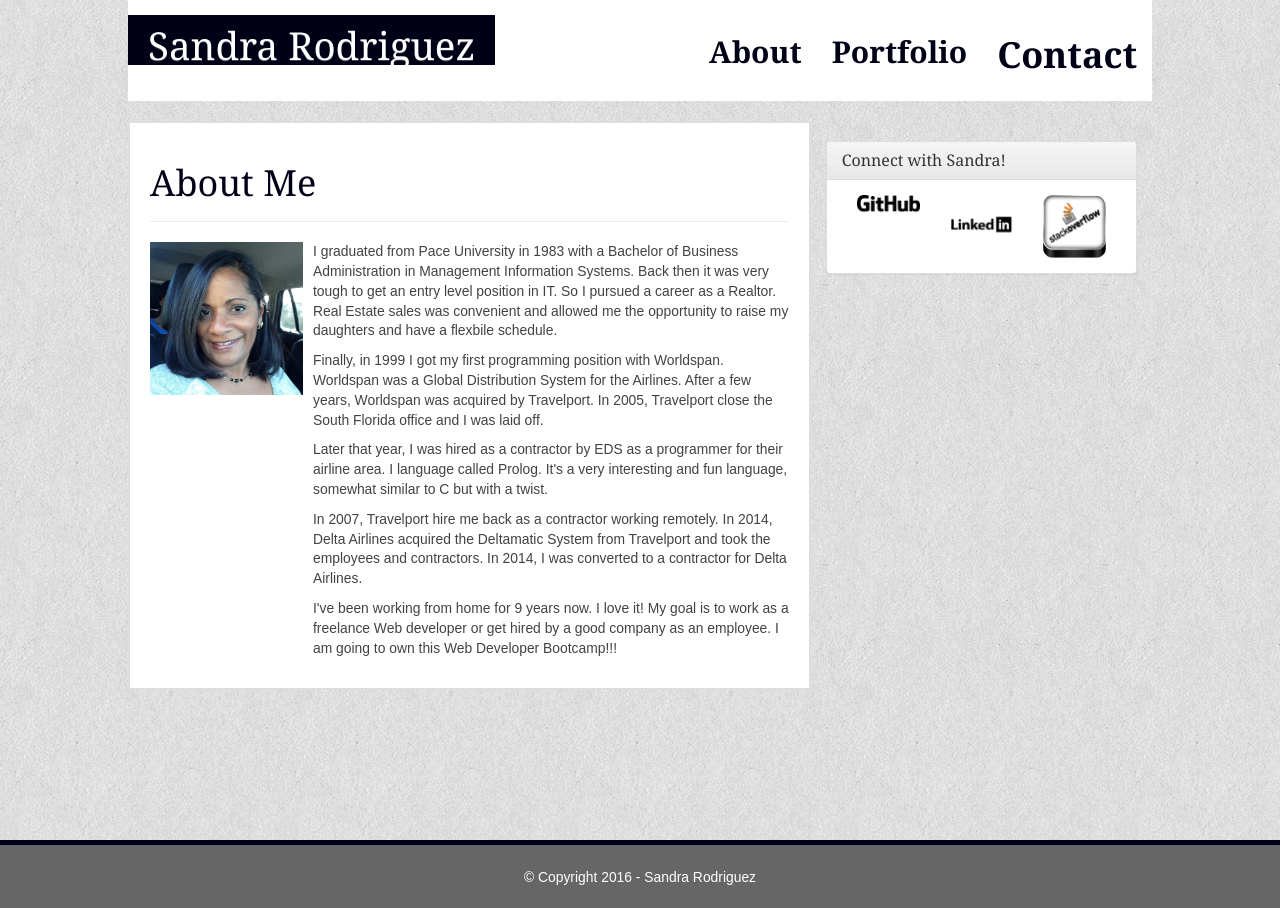
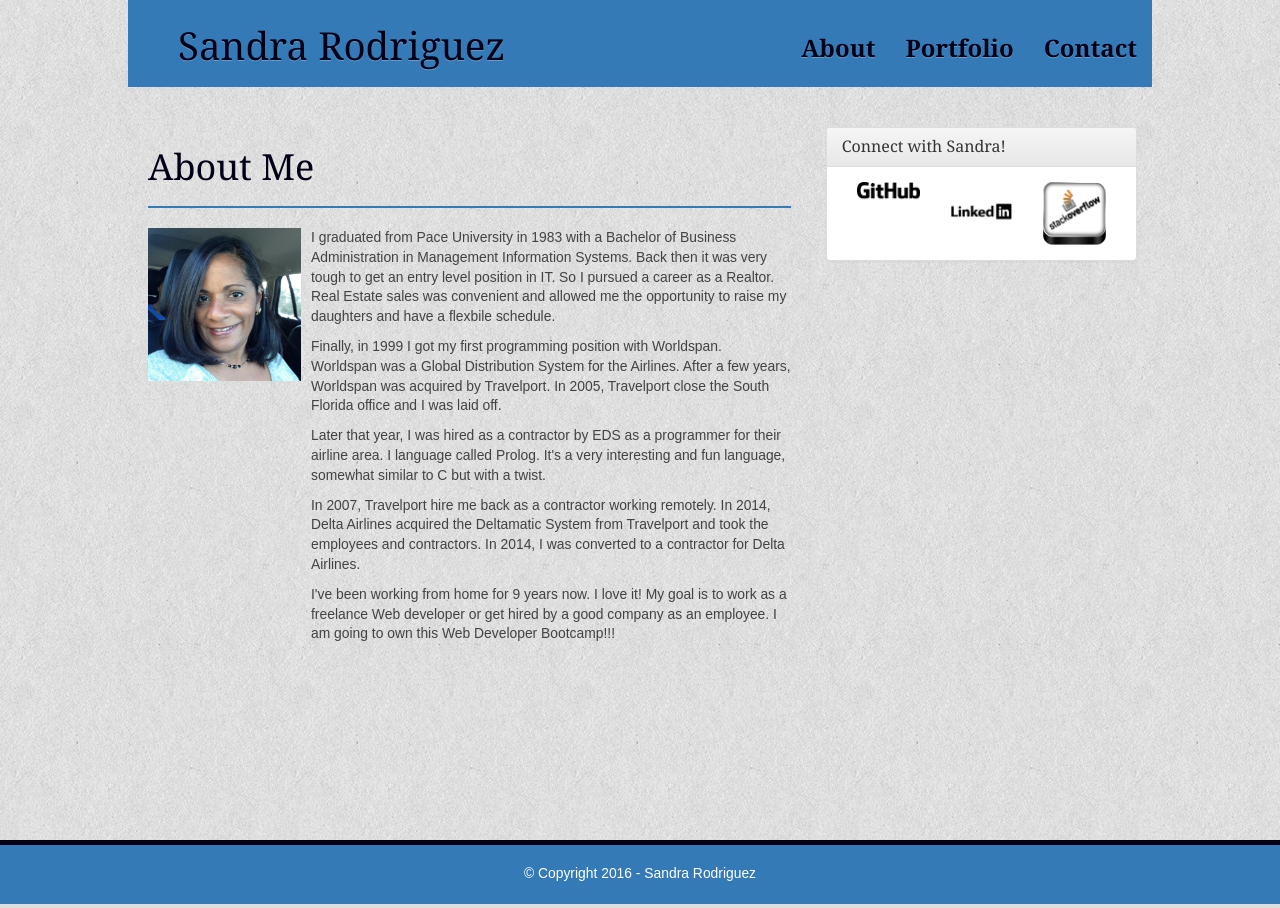
Before and after one commit to srodrig284/Bootstrap-Portfolio, a PHP site: page /index.php in a window 1280 px wide. Run offline with PHP 8.4, Linux system fonts and the light colour scheme; some libraries are stand-ins or nearby versions.

Commit message:
Made Updates

```diff
--- a/assets/css/stylesheet.css
+++ b/assets/css/stylesheet.css
@@ -21,8 +21,7 @@
     display: inline-block;
     padding: 20px;
     margin-bottom: 0;
-    background-color: #000016;
-    color: #ffffff;
+    color: #000016;
     font-size: 2.75em;
     font-family: 'Georgia', Times, Times New Roman, serif;
 }
@@ -32,19 +31,24 @@
 }
 
 .navbar {
-    background-color: #ffffff;
+    background-color: #337ab7;
     margin-bottom: 0px;
 }
 
+
+.navbar>.container-fluid .navbar-brand {
+    margin-left: 15px;
+}
+
 .footer {
-    background-color: #666;
+    background-color: #337ab7;
     text-align: center;
     border-top: 5px solid #000016;
     width: 100%;
     bottom: 0;
     left: 0;
     color: #ffffff;
-    padding-top: 23px;
+    padding-top: 19px;
     box-sizing: content-box;
 }
 
@@ -66,13 +70,17 @@
     margin: 40px auto;
 }
 
+.panel-heading {
+    background-color: #337ab7;
+}
 .page-header {
     margin-top: 20px;
+    border-bottom: 2px solid #337ab7;
 }
 
 #left_section {
-    background-color: #FFFFFF;
-    border: 2px solid #ddd;
+   /* background-color: #FFFFFF;
+    border: 2px solid #ddd;*/
     padding: 20px;
     margin-top: 20px;
 }
--- a/contact.html
+++ b/contact.html
@@ -27,9 +27,9 @@
                 </div>
                 <div class="collapse navbar-collapse" id="bs-example-navbar-collapse-1">
                     <ul class="nav navbar-nav navbar-right">
-                        <li><a href="index.html"><strong>About</strong></a></li>
-                        <li><a href="portfolio.html"><strong>Portfolio</strong></a></li>
-                        <li><a href="contact.html"><strong>Contact</strong></a></li>
+                        <li><a href="index.html"><h3><strong>About</strong></h3></a></li>
+                        <li><a href="portfolio.html"><h3><strong>Portfolio</strong></h3></a></li>
+                        <li><a href="contact.html"><h3><strong>Contact</strong></h3></a></li>
                     </ul>
                 </div>
             </div>
--- a/index.html
+++ b/index.html
@@ -13,7 +13,6 @@
 
     <!-- Optional theme -->
     <link rel="stylesheet" href="https://maxcdn.bootstrapcdn.com/bootstrap/3.3.6/css/bootstrap-theme.min.css">
-
     <link rel="stylesheet" type="text/css" href="assets/css/stylesheet.css">
 
 </head>
@@ -27,9 +26,9 @@
                 </div>
                 <div class="collapse navbar-collapse" id="bs-example-navbar-collapse-1">
                     <ul class="nav navbar-nav navbar-right">
-                        <li><a href="index.html"><h2><strong>About</strong></h2></a></li>
-                        <li><a href="portfolio.html"><h2><strong>Portfolio</strong></h2></a></li>
-                        <li><a href="contact.html"><h1><strong>Contact</strong></h1></a></li>
+                        <li><a href="index.html"><h3><strong>About</strong></h3></a></li>
+                        <li><a href="portfolio.html"><h3><strong>Portfolio</strong></h3></a></li>
+                        <li><a href="contact.html"><h3><strong>Contact</strong></h3></a></li>
                     </ul>
                 </div>
             </div>
--- a/portfolio.html
+++ b/portfolio.html
@@ -27,9 +27,9 @@
                 </div>
                 <div class="collapse navbar-collapse" id="bs-example-navbar-collapse-1">
                     <ul class="nav navbar-nav navbar-right">
-                        <li><a href="index.html"><strong>About</strong></a></li>
-                        <li><a href="portfolio.html"><strong>Portfolio</strong></a></li>
-                        <li><a href="contact.html"><strong>Contact</strong></a></li>
+                        <li><a href="index.html"><h3><strong>About</strong></h3></a></li>
+                        <li><a href="portfolio.html"><h3><strong>Portfolio</strong></h3></a></li>
+                        <li><a href="contact.html"><h3><strong>Contact</strong></h3></a></li>
                     </ul>
                 </div>
             </div>
```
